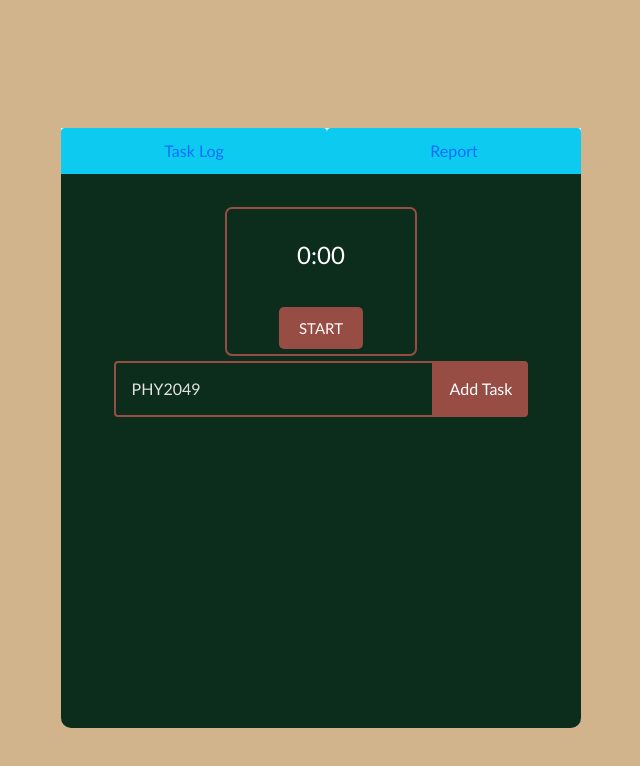
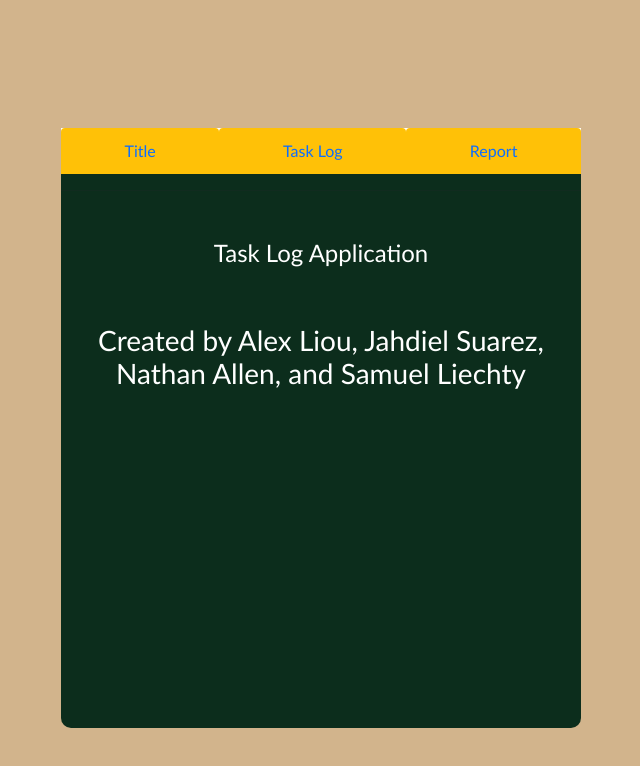
Before and after one commit to jahdiel4j/TaskLog, a React (Create React App) app: page / in a window 1280 px wide. Shown: the top 766 px of the page, without its empty margins (319-959 px from the left). Built offline with nearby package versions, Linux system fonts and the light colour scheme.

Commit message:
Added landing page, changed button color

```diff
--- a/src/App.css
+++ b/src/App.css
@@ -31,6 +31,10 @@ h1 {
 h2 {
   color: white;
   font-size: 20px;
+}
+
+h3 {
+  color: white;
 }
 
 .complete {
--- a/src/App.js
+++ b/src/App.js
@@ -129,10 +129,15 @@ function App() {
             <h2>Completed Tasks:</h2>
             <Session data={data} updateSession={updateSession} removeSession={removeSession} />
           </Route>
-          <Route path="/">
+          <Route path="/task">
             <Timer updateData={updateData} todos={todos}/>
             <TodoForm onSubmit={addTodo} />
             <Todo todos={todos} completeTodo={completeTodo} removeTodo={removeTodo} updateTodo={updateTodo}/>
+          </Route>
+          <Route path="/">
+          <h1>Task Log Application</h1>
+          <br/>
+          <h3>Created by Alex Liou, Jahdiel Suarez, Nathan Allen, and Samuel Liechty</h3>
           </Route>
         </Switch>
     </div>
--- a/src/components/NavBar.js
+++ b/src/components/NavBar.js
@@ -8,10 +8,13 @@ export default class Navbar extends Component {
         return (
             <ul class="nav nav-tabs justify-content-center nav-fill">
                 <li class="nav-item" role="presentation">
-                    <Link class="nav-link border-3 bg-info" aria-current="page" data-bs-toggle="tab" to="/">Task Log</Link>
+                    <Link class="nav-link border-3 bg-warning" aria-current="page" data-bs-toggle="tab" to="/">Title</Link>
                 </li>
                 <li class="nav-item" role="presentation">
-                    <Link class="nav-link border-3 bg-info" aria-current="page" data-bs-toggle="tab" to="/report">Report</Link>
+                    <Link class="nav-link border-3 bg-warning" aria-current="page" data-bs-toggle="tab" to="/task">Task Log</Link>
+                </li>
+                <li class="nav-item" role="presentation">
+                    <Link class="nav-link border-3 bg-warning" aria-current="page" data-bs-toggle="tab" to="/report">Report</Link>
                 </li>
             </ul>
         );
```
